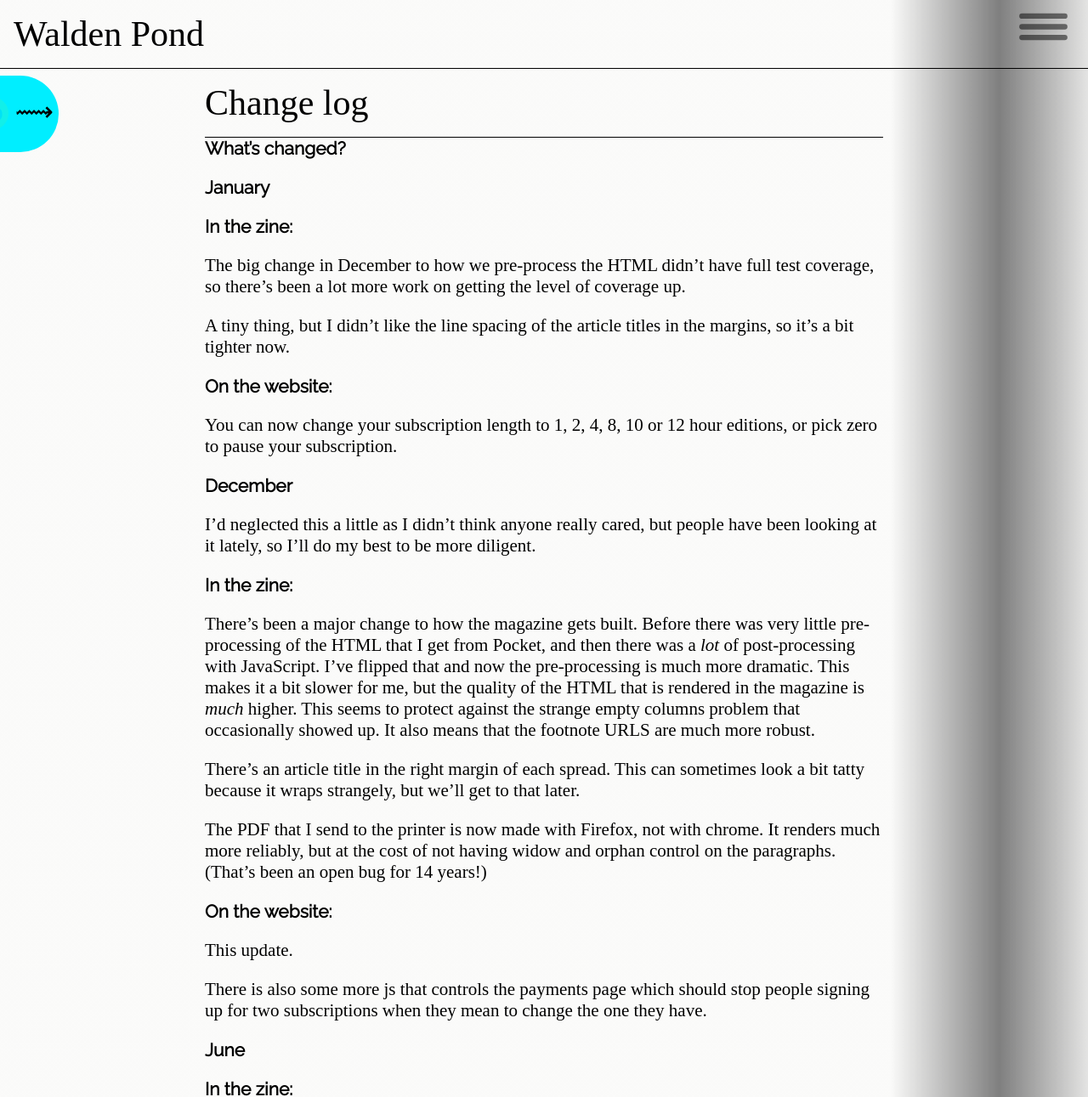
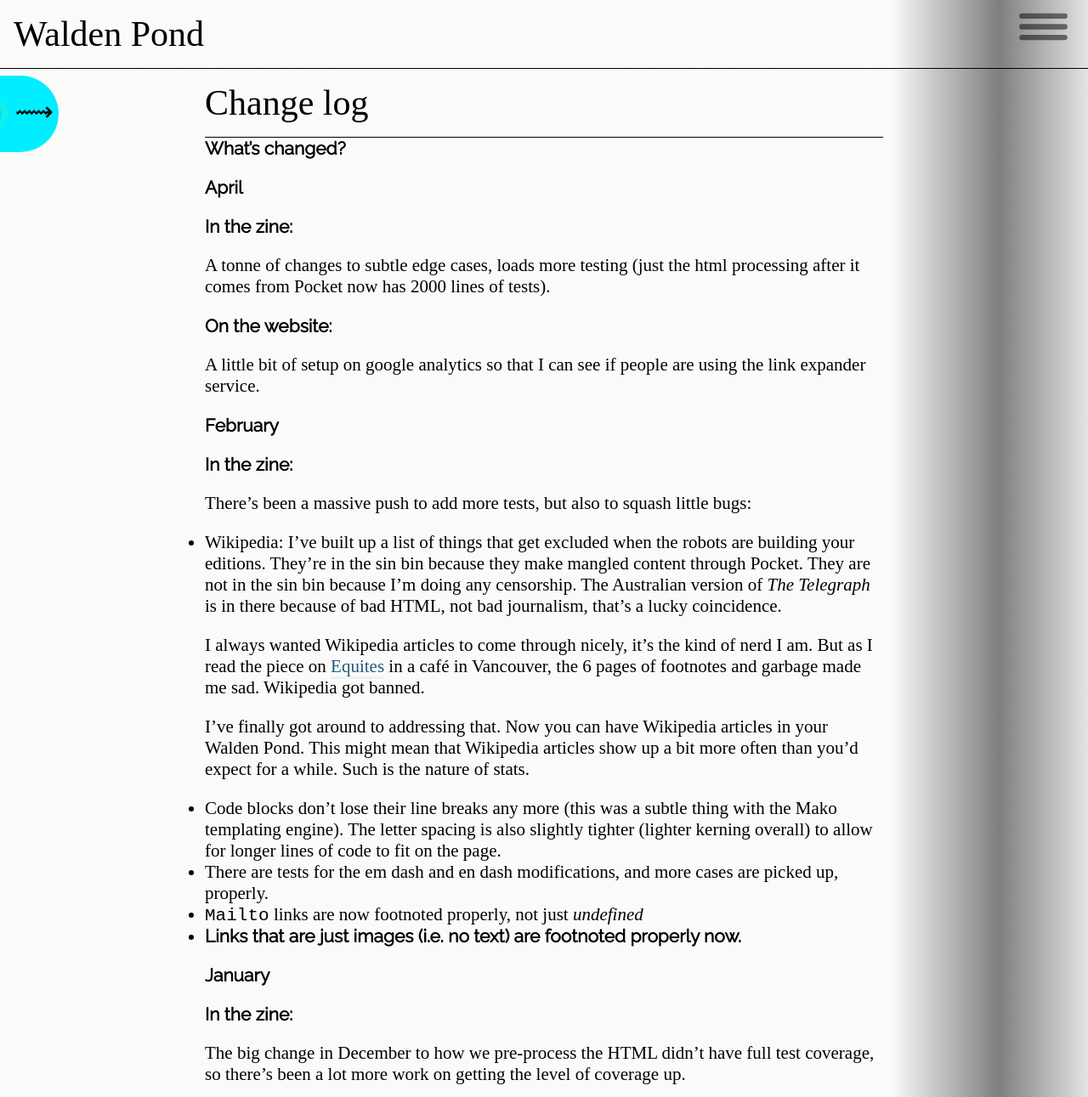
Before and after one commit to notionparallax/wp2frontEnd, a Jekyll site: the page built from debug.md, in a window 1280 px wide and 1400 px high, cut to the strip 0-1291 px from the top of the window. Shown: the whole strip at 85% size. Built offline with Jekyll 4.4.1, drawn with Linux system fonts in a browser that asks for light colours; some web fonts are replaced; comment, search, counter and statistics services are not loaded; our own code applies the rules of GitHub Pages for plain Markdown files.

Commit message:
add april change log

```diff
--- a/_includes/change-log.md
+++ b/_includes/change-log.md
@@ -1,4 +1,32 @@
 ## What's changed?
+
+### April
+
+#### In the zine:
+
+A tonne of changes to subtle edge cases, loads more testing (just the html processing after it comes from Pocket now has 2000 lines of tests).
+
+#### On the website:
+
+A little bit of setup on google analytics so that I can see if people are using the link expander service.
+
+### February
+
+#### In the zine:
+
+There's been a massive push to add more tests, but also to squash little bugs:
+
+- Wikipedia: I've built up a list of things that get excluded when the robots are building your editions. They're in the sin bin because they make mangled content through Pocket. They are not in the sin bin because I'm doing any censorship. The Australian version of _The Telegraph_ is in there because of bad HTML, not bad journalism, that's a lucky coincidence.
+
+  I always wanted Wikipedia articles to come through nicely, it's the kind of nerd I am. But as I read the piece on [Equites](https://en.wikipedia.org/wiki/Equites) in a café in Vancouver, the 6 pages of footnotes and garbage made me sad. Wikipedia got banned.
+
+  I've finally got around to addressing that. Now you can have Wikipedia articles in your Walden Pond. This might mean that Wikipedia articles show up a bit more often than you'd expect for a while. Such is the nature of stats.
+
+- Code blocks don't lose their line breaks any more (this was a subtle thing with the Mako templating engine). The letter spacing is also slightly tighter (lighter kerning overall) to allow for longer lines of code to fit on the page.
+- There are tests for the em dash and en dash modifications, and more cases are picked up, properly.
+- `Mailto` links are now footnoted properly, not just _undefined_
+- Links that are just images (i.e. no text) are footnoted properly now.
+-
 
 ### January
 
```
